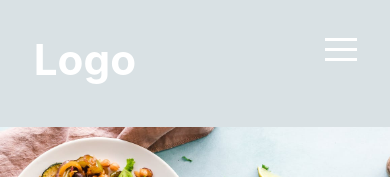
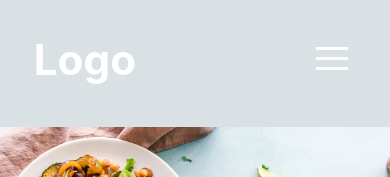
Before and after one commit to DoNotWorr/project-recipe, a React (Create React App) app: page / in a window 390 px wide. Shown: the top 177 px of the page. Built offline with nearby package versions, Linux system fonts and the light colour scheme.

Commit message:
changed padding of hamburger-btn

```diff
--- a/src/components/NavBar/NavBar.module.css
+++ b/src/components/NavBar/NavBar.module.css
@@ -42,7 +42,7 @@
 
 @media only screen and (max-width: 900px) {
   .navbar .hamburger {
-    padding: 3vh;
+    padding: 4vh;
     display: flex;
   }
   .navbar .links {
```
